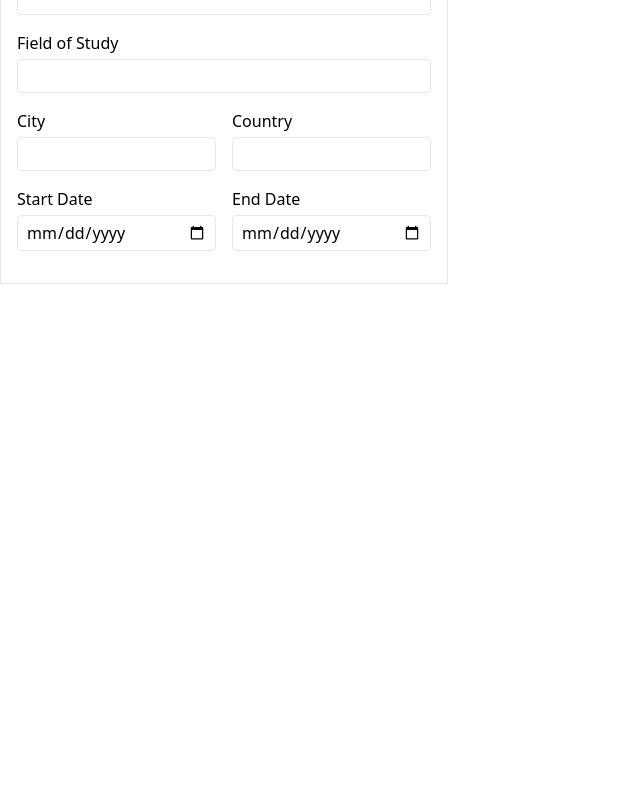
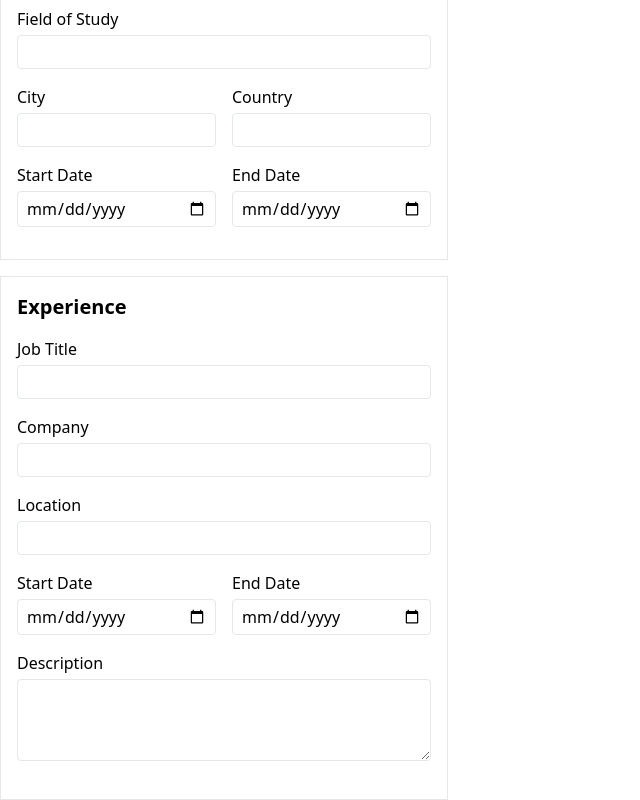
Before and after one commit to imanabshar/cv-generator, a React (Vite) app: page / in a window 1280 px wide. Shown: the part 616-1416 px from the top of the page, without its empty margins (0-640 px from the left). Before the commit the page ends 900 px from the top, so only its background shows below. Built offline with nearby package versions, Linux system fonts and the light colour scheme.

Commit message:
Create Experience component

```diff
--- a/src/App.jsx
+++ b/src/App.jsx
@@ -1,14 +1,15 @@
 import Education from "./components/educationInfo";
+import Experience from "./components/experienceInfo";
 import PersonalInfo from "./components/personalInfo";
 
 function App() {
-
   return (
     <>
-    <PersonalInfo />;
-    <Education />
+      <PersonalInfo />
+      <Education />
+      <Experience />
     </>
-  )
+  );
 }
 
 export default App;
--- /dev/null
+++ b/src/components/experienceInfo.jsx
@@ -0,0 +1,98 @@
+import { useState } from "react";
+
+function Experience() {
+  const [jobTitle, setJobTitle] = useState("");
+  const [company, setCompany] = useState("");
+  const [location, setLocation] = useState("");
+  const [startDate, setStartDate] = useState("");
+  const [endDate, setEndDate] = useState("");
+  const [description, setDescription] = useState("");
+
+  return (
+    <div className="p-4 border w-full max-w-md mt-4">
+      <h2 className="text-xl font-semibold mb-4">Experience</h2>
+
+      <div className="mb-4">
+        <label htmlFor="jobTitle" className="block mb-1 font-medium">
+          Job Title
+        </label>
+        <input
+          id="jobTitle"
+          type="text"
+          value={jobTitle}
+          onChange={(e) => setJobTitle(e.target.value)}
+          className="w-full border rounded px-2 py-1"
+        />
+      </div>
+
+      <div className="mb-4">
+        <label htmlFor="company" className="block mb-1 font-medium">
+          Company
+        </label>
+        <input
+          id="company"
+          type="text"
+          value={company}
+          onChange={(e) => setCompany(e.target.value)}
+          className="w-full border rounded px-2 py-1"
+        />
+      </div>
+
+      <div className="mb-4">
+        <label htmlFor="location" className="block mb-1 font-medium">
+          Location
+        </label>
+        <input
+          id="location"
+          type="text"
+          value={location}
+          onChange={(e) => setLocation(e.target.value)}
+          className="w-full border rounded px-2 py-1"
+        />
+      </div>
+
+      <div className="flex gap-4 mb-4">
+        <div className="w-1/2">
+          <label htmlFor="startDate" className="block mb-1 font-medium">
+            Start Date
+          </label>
+          <input
+            id="startDate"
+            type="date"
+            value={startDate}
+            onChange={(e) => setStartDate(e.target.value)}
+            className="w-full border rounded px-2 py-1"
+          />
+        </div>
+
+        <div className="w-1/2">
+          <label htmlFor="endDate" className="block mb-1 font-medium">
+            End Date
+          </label>
+          <input
+            id="endDate"
+            type="date"
+            value={endDate}
+            onChange={(e) => setEndDate(e.target.value)}
+            className="w-full border rounded px-2 py-1"
+          />
+        </div>
+      </div>
+
+      <div className="mb-4">
+        <label htmlFor="description" className="block mb-1 font-medium">
+          Description
+        </label>
+        <textarea
+          id="description"
+          value={description}
+          onChange={(e) => setDescription(e.target.value)}
+          className="w-full border rounded px-2 py-1"
+          rows="3"
+        ></textarea>
+      </div>
+    </div>
+  );
+}
+
+export default Experience;
```
Also changed, not shown: src/components/personalInfo.jsx (+12 -4 lines).
